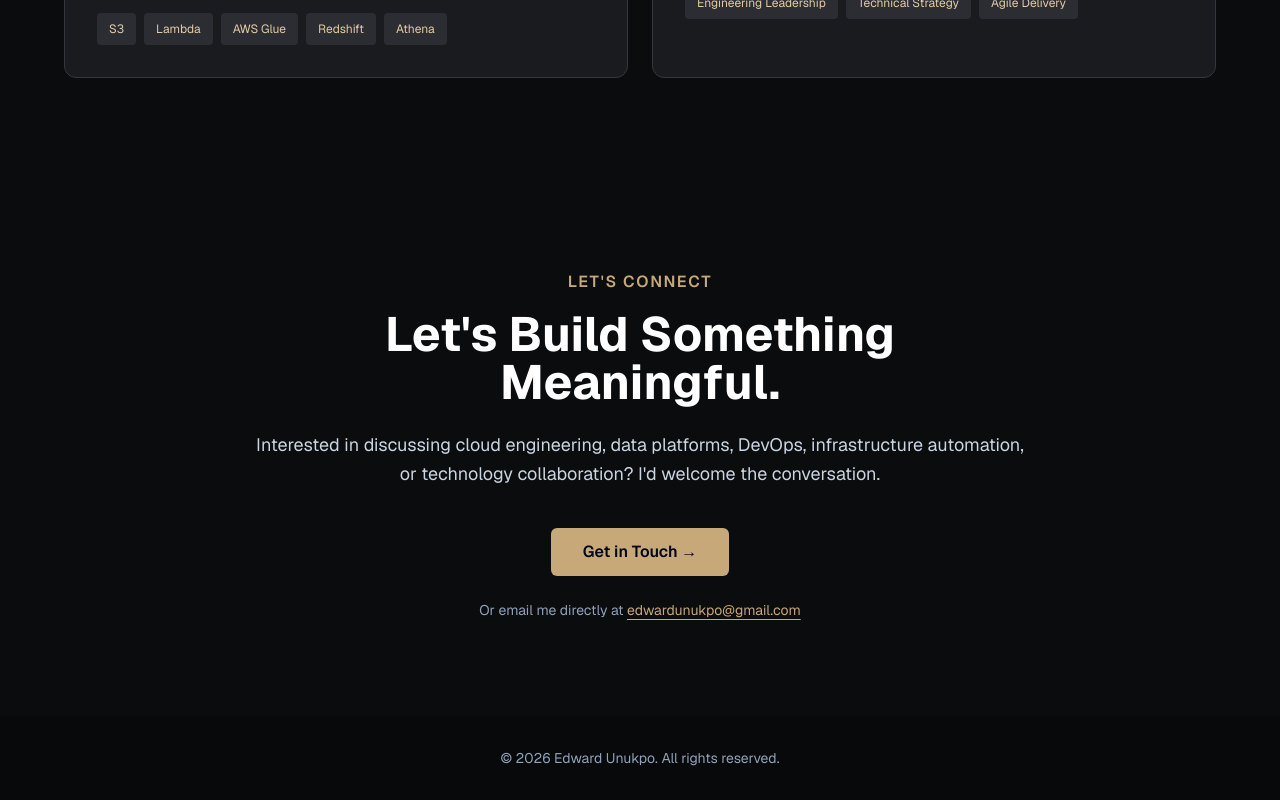
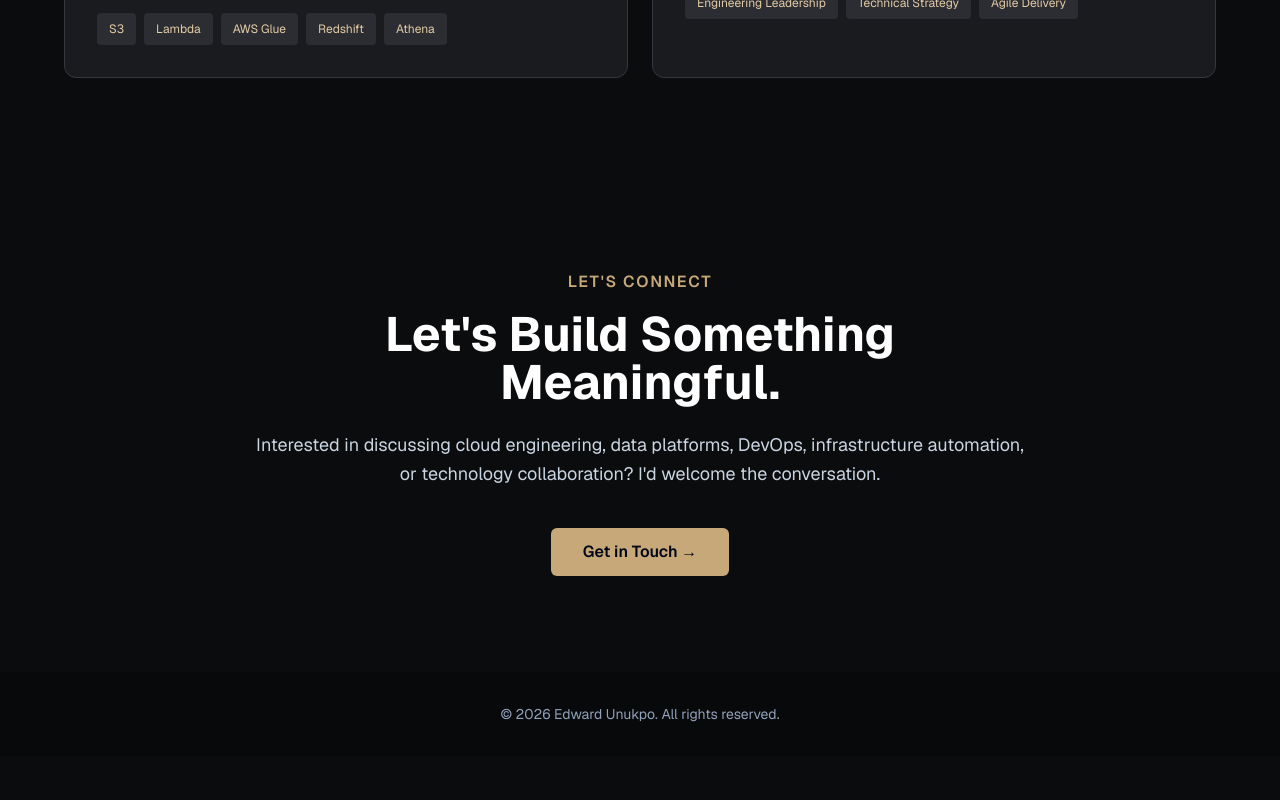
Before and after one commit to Edwardeddie10/edward-portfolio, a Next.js app: page /edward-portfolio/ in a window 1280 px wide. Shown: the part 5967-6767 px from the top of the page. After the commit the page ends 6723 px from the top, so only its background shows below. Built offline with nearby package versions, Linux system fonts and the light colour scheme.

Commit message:
Remove email contact section from page
Removed email contact information from the page.

```diff
--- a/app/page.tsx
+++ b/app/page.tsx
@@ -272,15 +272,6 @@ export default function Home() {
             Get in Touch →
           </a>
 
-          <p className="mt-6 text-sm text-slate-400">
-            Or email me directly at{" "}
-            <a
-              href="mailto:edwardunukpo@gmail.com"
-              className="text-[#c6a879] underline underline-offset-4 hover:text-amber-200"
-            >
-              edwardunukpo@gmail.com
-            </a>
-          </p>
         </div>
       </section>
 
```
